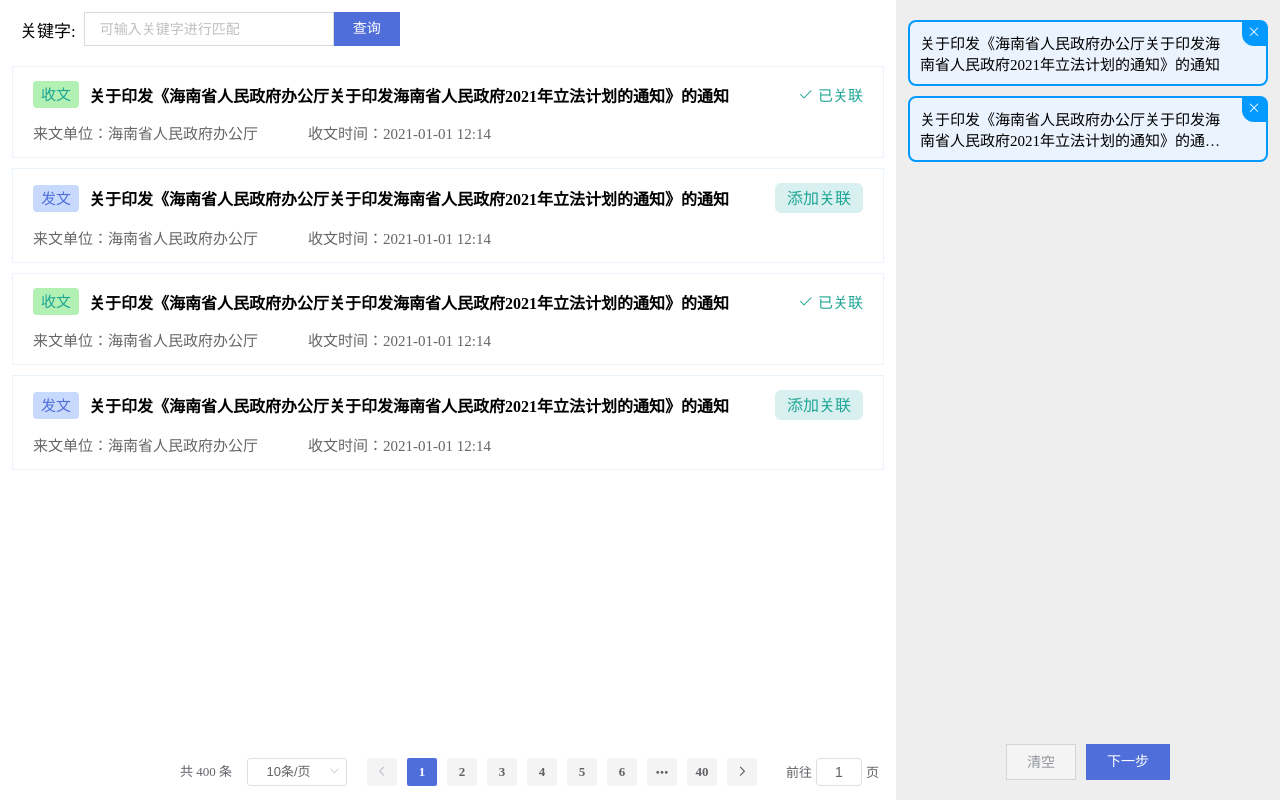
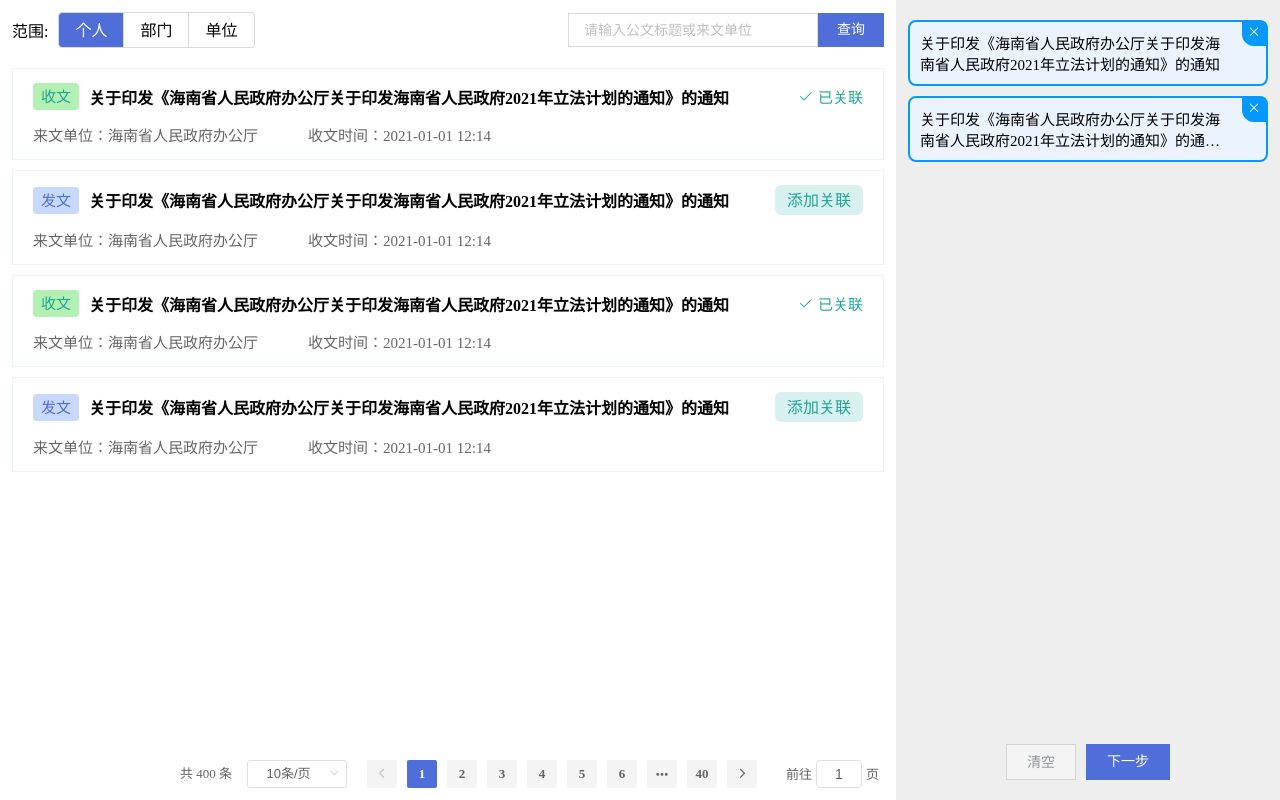
Before and after one commit to cyan0714/look-ui, a Vue app: page / in a window 1280 px wide. Built offline with nearby package versions, Linux system fonts and the light colour scheme; the HTML template or start-up script is replaced by a standard one.

Commit message:
style: 关联公文调整

```diff
--- a/packages/look-associated-document/src/main.vue
+++ b/packages/look-associated-document/src/main.vue
@@ -1,14 +1,27 @@
 <template>
   <div class="look-associated-document">
     <div class="left-container">
+      <div class="header">
+        <div class="range-area">
+          <span class="txt">范围:</span>
+          <div class="btn-item-wrap">
+            <div
+              v-for="(item, index) in range"
+              :class="['btn-item', currentIndex === index ? 'btn-item-actived' : '']"
+              :key="index"
+              @click="handleClick(index)">
+              {{ item.name }}
+            </div>
+          </div>
+        </div>
         <div class="search-area">
-        <span class="txt">关键字:</span>
           <el-input
             class="lookui-input"
             v-model="keywords"
-          placeholder="可输入关键字进行匹配"
+            placeholder="请输入公文标题或来文单位"
             clearable></el-input>
           <el-button class="lookui-btn" type="primary" @click="handleQuery">查询</el-button>
+        </div>
       </div>
       <div class="list-area">
         <div class="la-item" v-for="(item, index) in list" :key="index">
@@ -68,6 +81,21 @@ export default {
   components: {},
   data() {
     return {
+      currentIndex: 0,
+      range: [
+        {
+          name: '个人',
+          id: 1,
+        },
+        {
+          name: '部门',
+          id: 2,
+        },
+        {
+          name: '单位',
+          id: 3,
+        },
+      ],
       keywords: '',
       selectedList: [
         {
@@ -115,6 +143,9 @@ export default {
   created() {},
   mounted() {},
   methods: {
+    handleClick(index) {
+      this.currentIndex = index;
+    },
     handleQuery() {
       // if (this.keywords.trim() === '') {
       //   this.toggleTag(this.currentMissionType)
@@ -138,15 +169,44 @@ export default {
     height: 100%;
     background-color: #fff;
     padding: 12px;
+    .header {
+      display: flex;
+      justify-content: space-between;
+      .range-area {
+        display: flex;
+        align-items: center;
+        .btn-item-wrap {
+          display: flex;
+          align-items: center;
+          flex-wrap: nowrap;
+          border: 1px solid #d9d9d9;
+          border-left: none;
+          margin-left: 10px;
+          border-radius: 4px;
+          .btn-item {
+            padding: 4px 16px 6px;
+            cursor: pointer;
+            border-left: 1px solid #d9d9d9;
+            &:first-child {
+              border-top-left-radius: 4px;
+              border-bottom-left-radius: 4px;
+            }
+            &:last-child {
+              border-top-right-radius: 4px;
+              border-bottom-right-radius: 4px;
+            }
+            &.btn-item-actived {
+              background-color: #506eda;
+              color: #fff;
+            }
+          }
+        }
+      }
+
       .search-area {
         display: flex;
         align-items: center;
         flex-wrap: nowrap;
-      span.txt {
-        font-weight: normal;
-        font-size: 17px;
-        margin: 0 8px;
-      }
         .lookui-input {
           width: 250px;
           ::v-deep .el-input__inner {
@@ -159,6 +219,7 @@ export default {
         .lookui-btn {
           padding: 9px 18px;
           border-radius: 0;
+        }
       }
     }
     .list-area {
```
Lines whose indentation alone changed are shown as unchanged.
